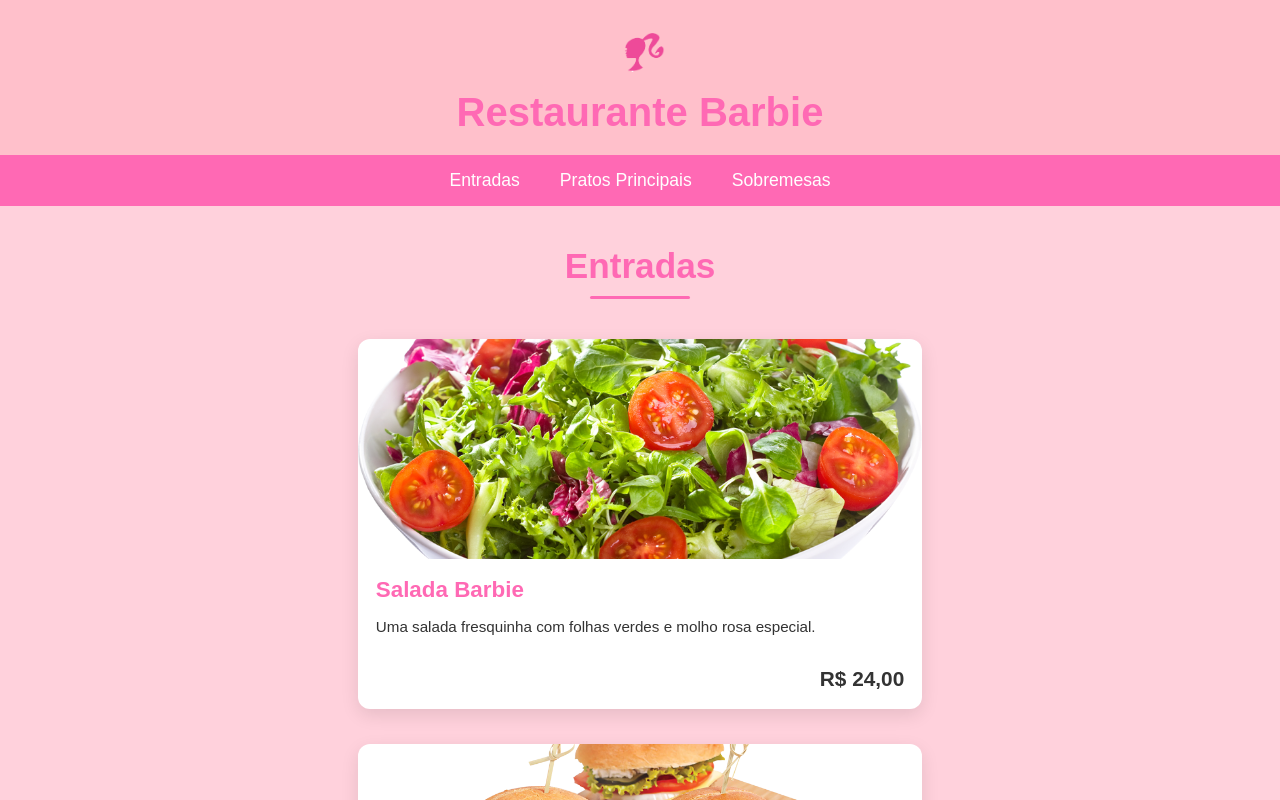
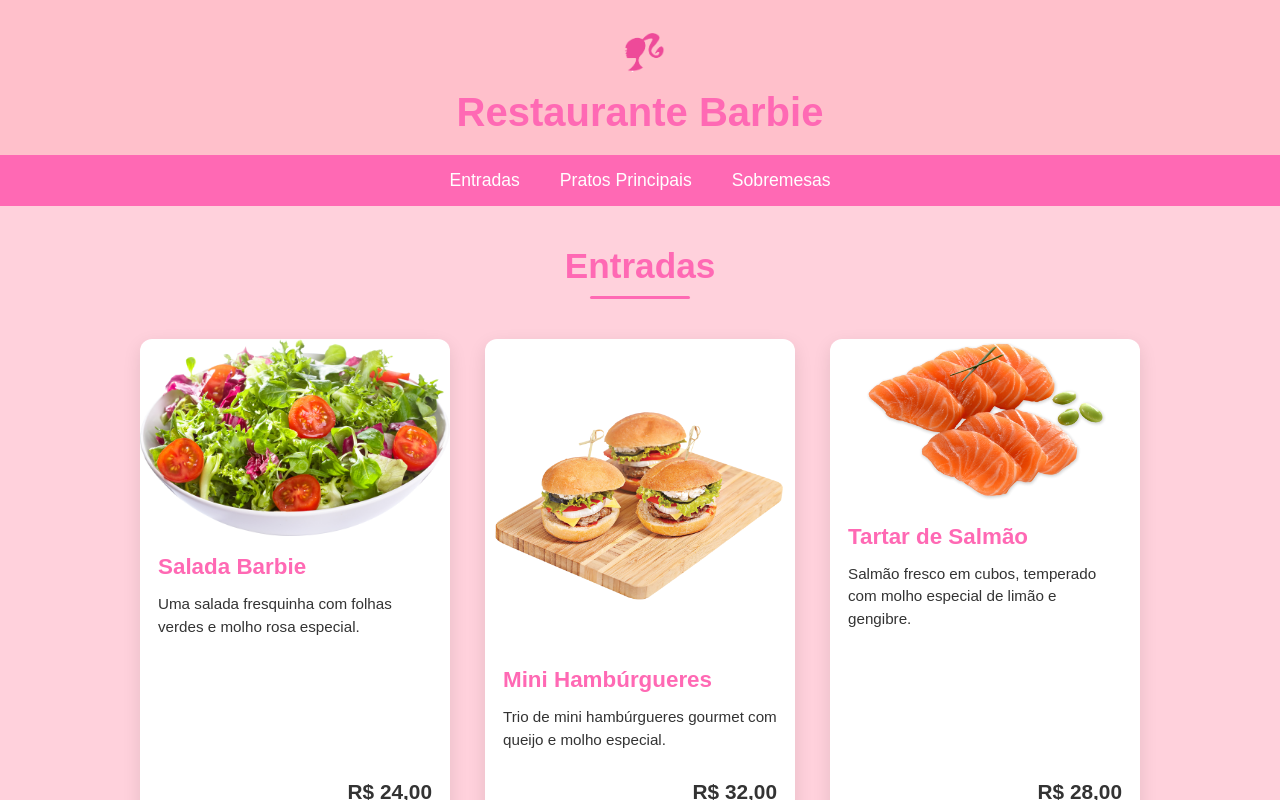
Before and after one commit to RafaelAlcantara1/cardapio-barbie-react, a React (Create React App) app: page / in a window 1280 px wide. Shown: the top 800 px of the page. Built offline with nearby package versions, Linux system fonts and the light colour scheme.

Commit message:
Add files via upload

```diff
--- a/src/App.css
+++ b/src/App.css
@@ -1,3 +1,4 @@
+/*App.css*/
 :root {
   --barbie-pink: #ff69b4;
   --barbie-light-pink: #ffc0cb;
@@ -111,18 +112,23 @@
   margin: 10px auto;
 }
 
-  .menu-items {
+/* GRADE DE ITENS */
+.lista-itens-cardapio {
   display: grid;
   grid-template-columns: repeat(auto-fill, minmax(300px, 1fr));
   gap: 30px;
 }
 
+/* ITEM INDIVIDUAL */
 .menu-item {
   background-color: var(--barbie-white);
   border-radius: 10px;
   overflow: hidden;
   box-shadow: 0 5px 15px rgba(0, 0, 0, 0.1);
   transition: transform 0.3s;
+  display: flex;
+  flex-direction: column;
+  justify-content: space-between;
 }
 
 .menu-item:hover {
@@ -131,8 +137,11 @@
 
 .menu-item img {
   width: 100%;
-    height: 200px;
-    object-fit: cover;
+  height: auto;
+  max-height: 300px;
+  object-fit: contain;
+  display: block;
+  margin: 0 auto;
 }
 
 .menu-item h3 {
@@ -181,7 +190,7 @@
     margin: 5px 0;
   }
 
-    .menu-items {
+  .lista-itens-cardapio {
     grid-template-columns: repeat(auto-fill, minmax(250px, 1fr));
   }
 }
--- a/src/components/menuitem.js
+++ b/src/components/menuitem.js
@@ -1,4 +1,4 @@
-// src/components/MenuItem.js
+// components/menuitem.js
 import React from 'react';
 
 // Componente funcional MenuItem que recebe um 'item' como prop
@@ -18,12 +18,11 @@
       <img
         src={item.imagemUrl}      // URL da imagem vinda da prop 'item'
         alt={item.nome}           // Texto alternativo com o nome do item
-        className="menu-item-imagem" // Classe CSS para a imagem
       />
       <h3>{item.nome}</h3>        {/* Nome do item */}
-      <p>{item.descricao}</p>      {/* Descrição do item */}
+      <p>{item.descricao}</p>     {/* Descrição do item */}
       <span className="menu-item-preco"> {/* Span para o preço com classe CSS */}
-        {formatCurrency(item.preco)} {/* Preço formatado */}
+        {formatCurrency(item.preco)}     {/* Preço formatado */}
       </span>
     </div>
   );
```
Also changed, not shown: src/styles.css (line endings or trailing spaces). Lines whose indentation alone changed are shown as unchanged.
